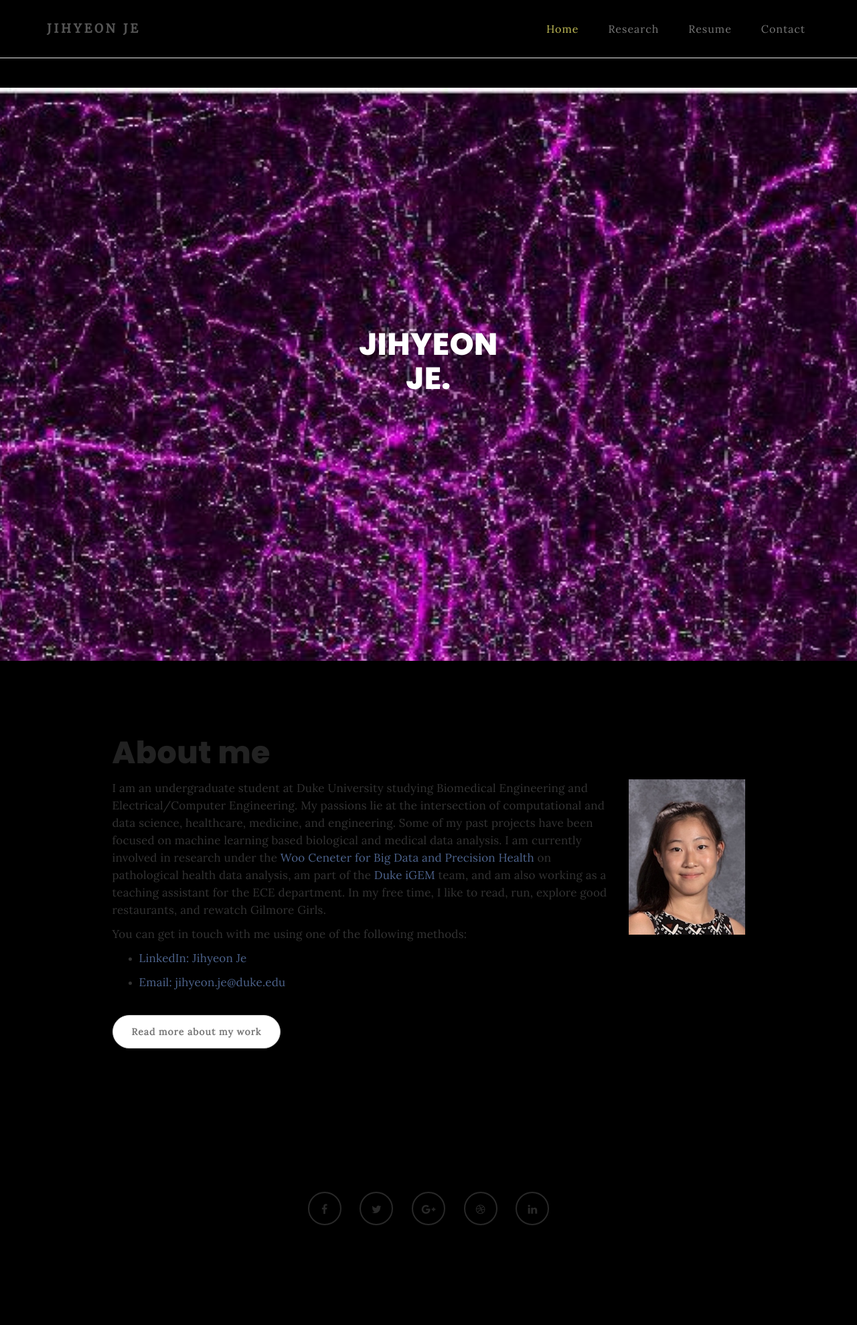
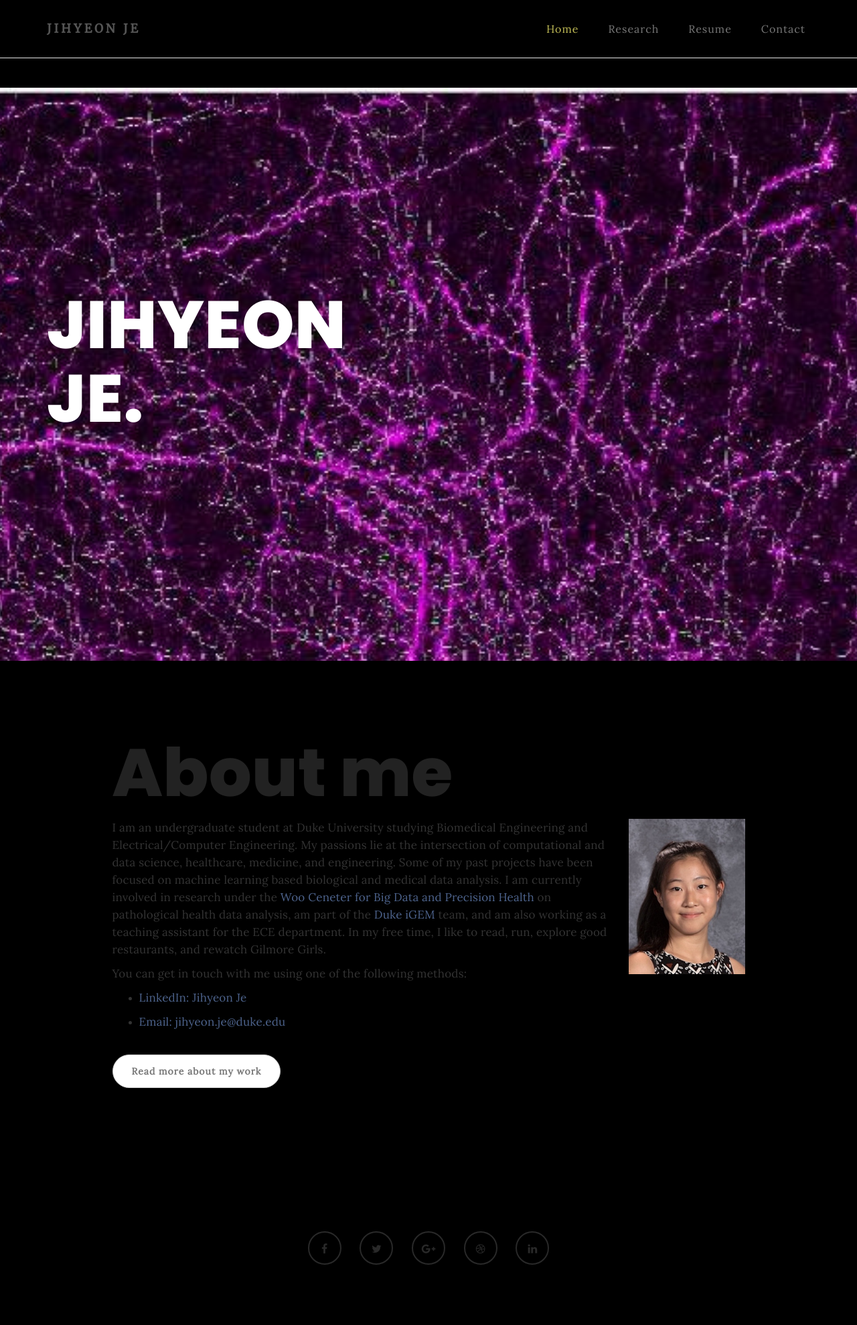
Before and after one commit to rpraka/JihyeonJe.com, a Jekyll site: the page index.html, which Jekyll copies as it is, in a window 1280 px wide. Shown: the whole page at 67% size. Built offline with Jekyll 4.4.1, drawn with Linux system fonts in a browser that asks for light colours; before the commit the page ends 1920 px from its top, so only the background shows below that.

Commit message:
Update style.css

```diff
--- a/css/style.css
+++ b/css/style.css
@@ -27,7 +27,8 @@ h1,h2,h3,h4,h5,h6 {
 
 h1 {
     color: #ffffff;
-    font-size: 46px;
+    text-align: left;
+    font-size: 100px;
     padding-bottom: 14px;
     margin-bottom: 0px;
 }
```
